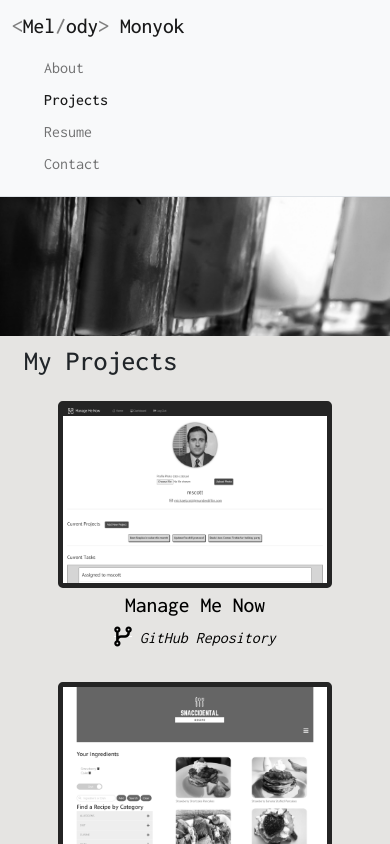
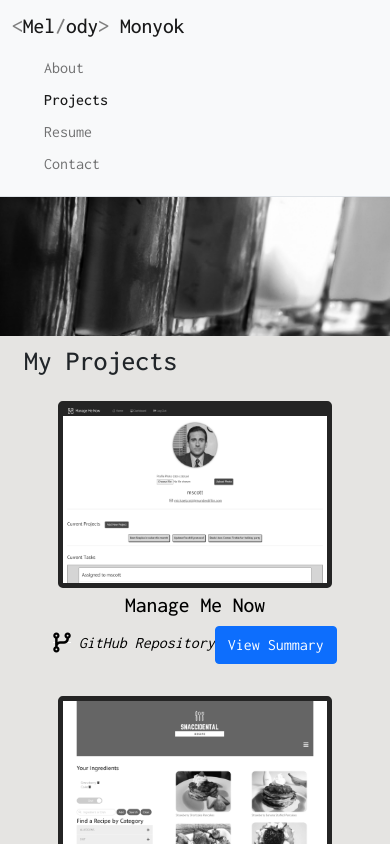
Before and after one commit to mmonyok/reactPortfolio, a React (Create React App) app in the folder client/: page /portfolio in a window 390 px wide. Shown: the top 844 px of the page. Built offline with nearby package versions, Linux system fonts and the light colour scheme.

Commit message:
updated phone number

```diff
--- a/client/src/components/Contact.js
+++ b/client/src/components/Contact.js
@@ -137,7 +137,7 @@ export default function Contact(props) {
         </h4>
         <h4 className="font text-center">
           <i className="fas fa-mobile-alt me-2"></i>
-          <a href="tel:6127921528" className="contactLink">
+          <a href="tel:6124921528" className="contactLink">
             612-792-1528
           </a>
         </h4>
--- a/client/src/components/pages/components/Projects.js
+++ b/client/src/components/pages/components/Projects.js
@@ -1,6 +1,7 @@
 import React from 'react';
 import '../../../assets/styles/Projects.css';
-// Use to make carousel: https://dzone.com/articles/how-to-build-responsive-react-carousel
+import { Button } from "react-bootstrap";
+// Possibly add later: Use to make carousel: https://dzone.com/articles/how-to-build-responsive-react-carousel
 
 export default function Projects({ projects }) {
   return (
@@ -14,6 +15,7 @@ export default function Projects({ projects }) {
               <h4 className="mt-1">{project.name}</h4>
             </a>
             <a href={project.github} target="_blank" rel="noreferrer" className="fst-italic"><i className="fas fa-code-branch fa-lg"></i> GitHub Repository</a>
+            <Button>View Summary</Button>
           </div>
           </div>
         ))}
```
